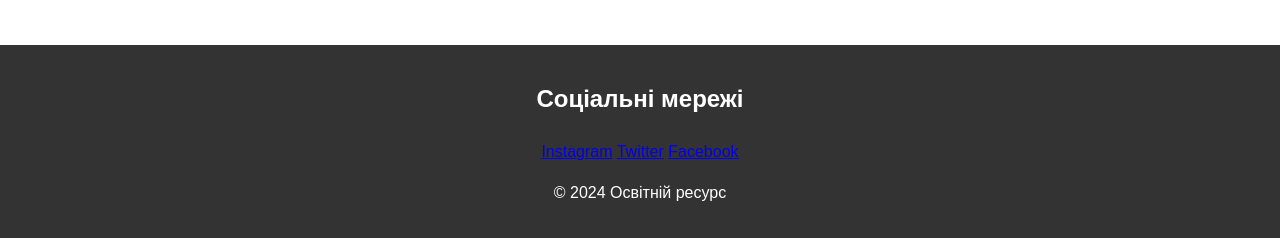
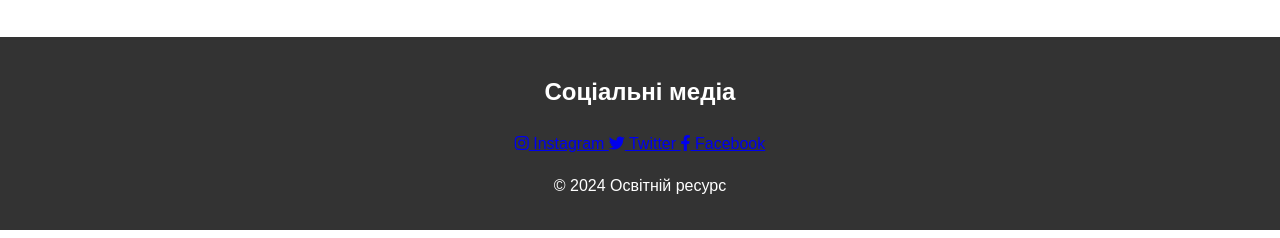
Before and after one commit to Li2thX/GIM_TECH, a plain HTML site: page contacts.html in a window 1280 px wide. Shown: the part 856-1094 px from the top of the page. Drawn offline with Linux system fonts and the light colour scheme.

Commit message:
Update contacts.html

```diff
--- a/contacts.html
+++ b/contacts.html
@@ -1,9 +1,8 @@
-
-<!DOCTYPE html>
 <html lang="uk">
 <head>
     <meta charset="UTF-8">
     <meta name="viewport" content="width=device-width, initial-scale=1.0">
+    <link rel="stylesheet" href="https://cdnjs.cloudflare.com/ajax/libs/font-awesome/6.0.0-beta3/css/all.min.css">
     <title>Контакти</title>
     <link rel="stylesheet" href="css/styles.css">
     <link rel="icon" href="img/favicon.ico">
@@ -35,10 +34,16 @@
     </main>
     <footer>
         <div id="social">
-    <h2>Соціальні мережі</h2>
-    <a href="https://instagram.com" target="_blank">Instagram</a>
-    <a href="https://twitter.com" target="_blank">Twitter</a>
-    <a href="https://www.facebook.com" target="_blank">Facebook</a>
+    <h2>Соціальні медіа</h2>
+    <a href="https://instagram.com" target="_blank">
+        <i class="fab fa-instagram"></i> Instagram
+    </a>
+    <a href="https://twitter.com" target="_blank">
+        <i class="fab fa-twitter"></i> Twitter
+    </a>
+    <a href="https://www.facebook.com" target="_blank">
+        <i class="fab fa-facebook-f"></i> Facebook
+    </a>
 </div>
         <p>&copy; 2024 Освітній ресурс</p>
     </footer>
```
